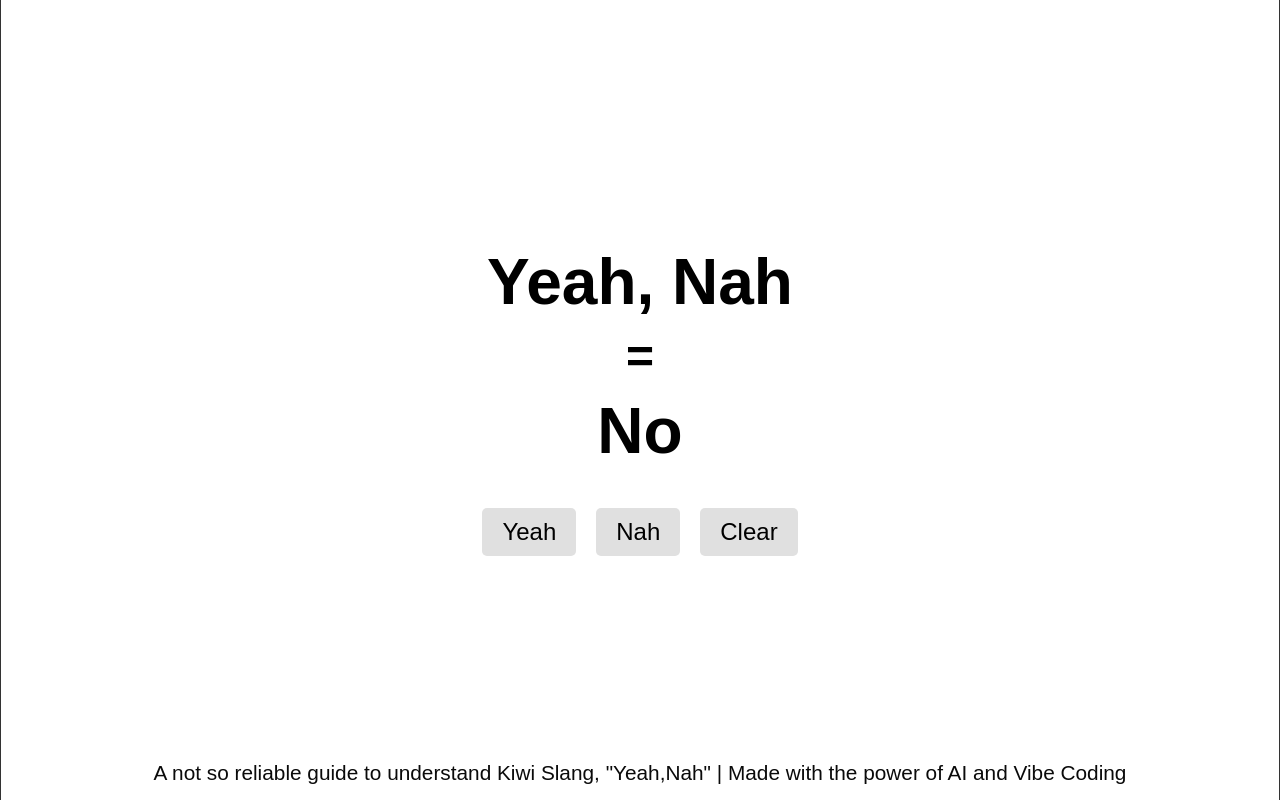
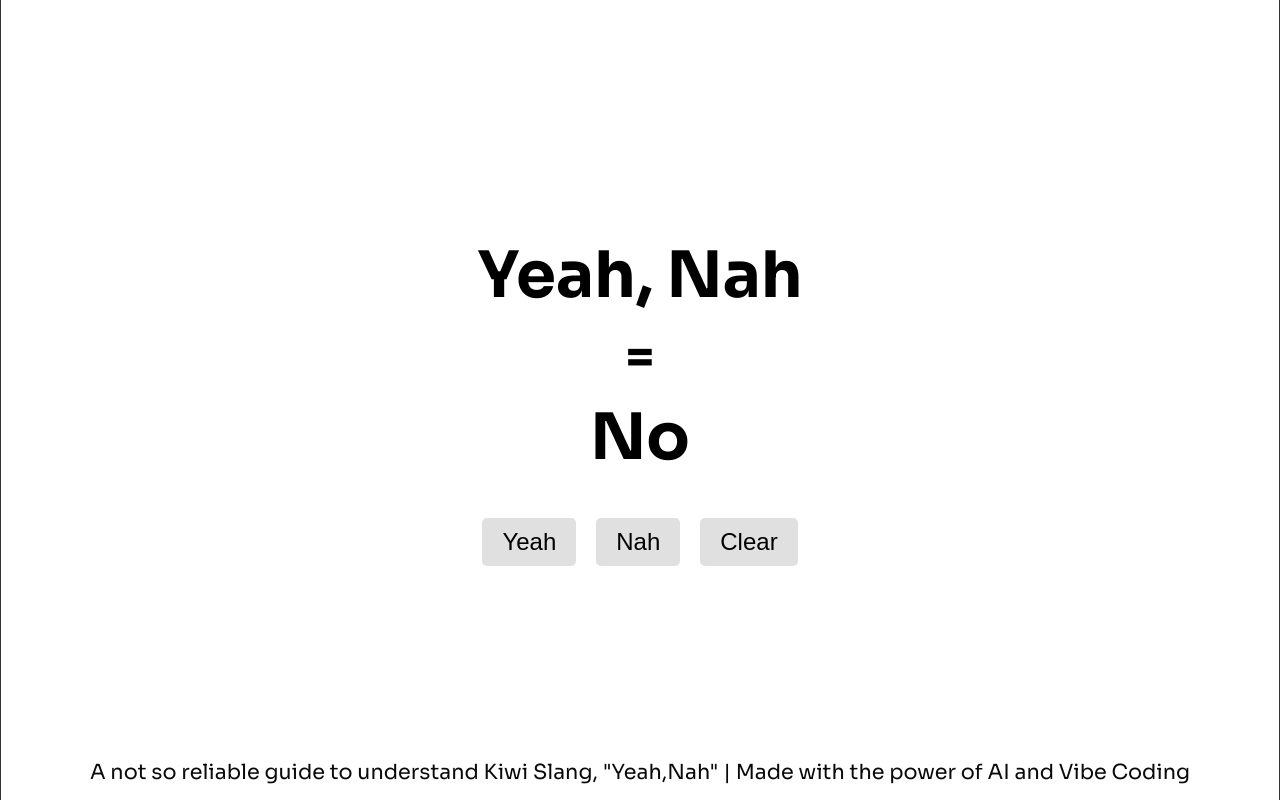
Before and after one commit to StarvingUniStudent/jason-lin-type-here, a plain HTML site: page index.html in a window 1280 px wide. Shown: the top 800 px of the page. Drawn offline with Linux system fonts and the light colour scheme.

Commit message:
Added Sora Typeface

```diff
--- a/css/styles.css
+++ b/css/styles.css
@@ -2,7 +2,7 @@
 body {
     margin: 0;
     padding: 0;
-    font-family: 'Arial', sans-serif;
+    font-family: "Sora", sans-serif;
     display: flex;
     justify-content: center;
     align-items: center;
--- a/index.html
+++ b/index.html
@@ -3,6 +3,11 @@
 <head>
   <meta charset="UTF-8" />
   <meta name="viewport" content="width=device-width, initial-scale=1" />
+
+  <link rel="preconnect" href="https://fonts.googleapis.com">
+<link rel="preconnect" href="https://fonts.gstatic.com" crossorigin>
+<link href="https://fonts.googleapis.com/css2?family=Sora:wght@100..800&display=swap" rel="stylesheet">
+
   <title>Kiwi Culchur - Yeah Nah</title>
   <link rel="stylesheet" href="css/styles.css" />
 </head>
```
